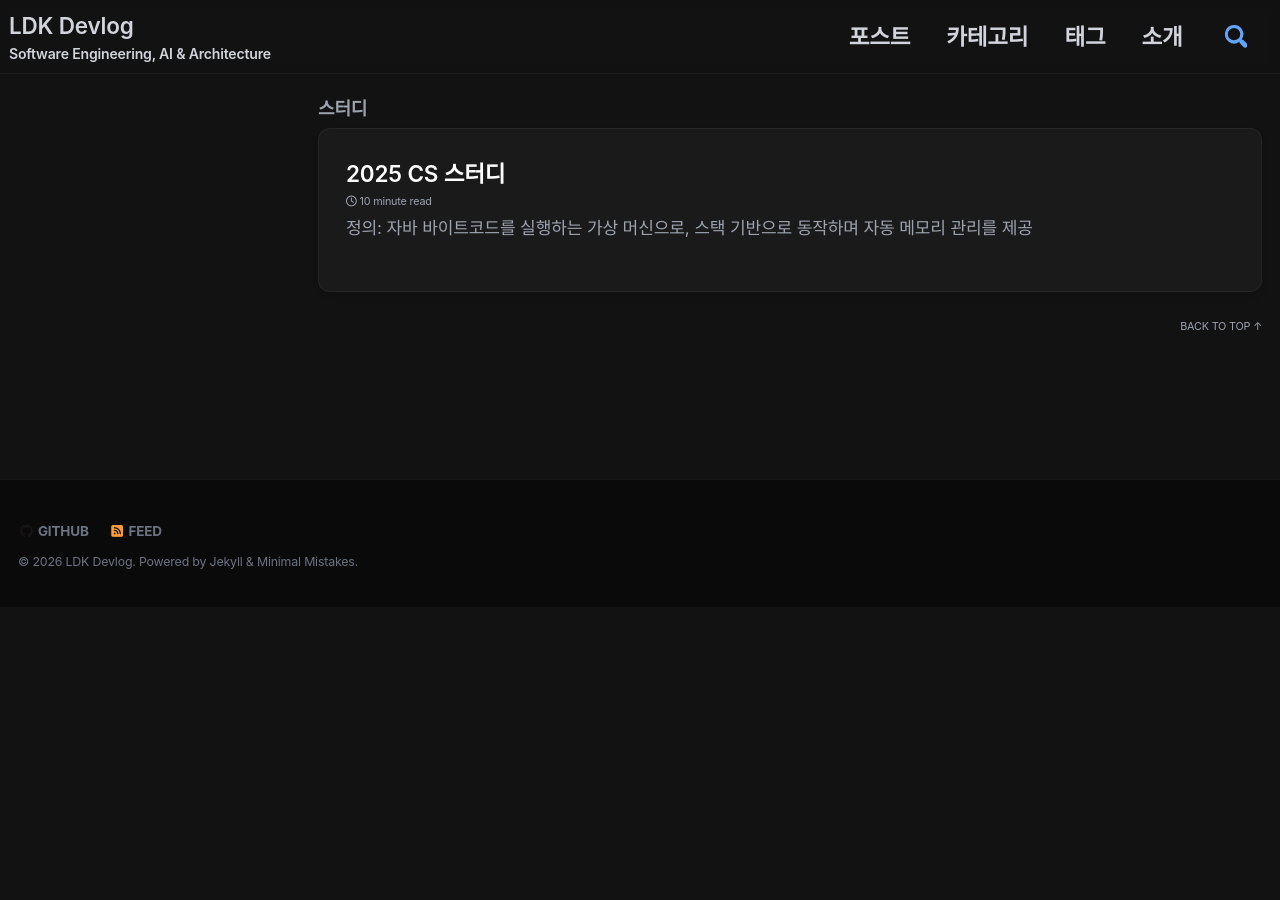
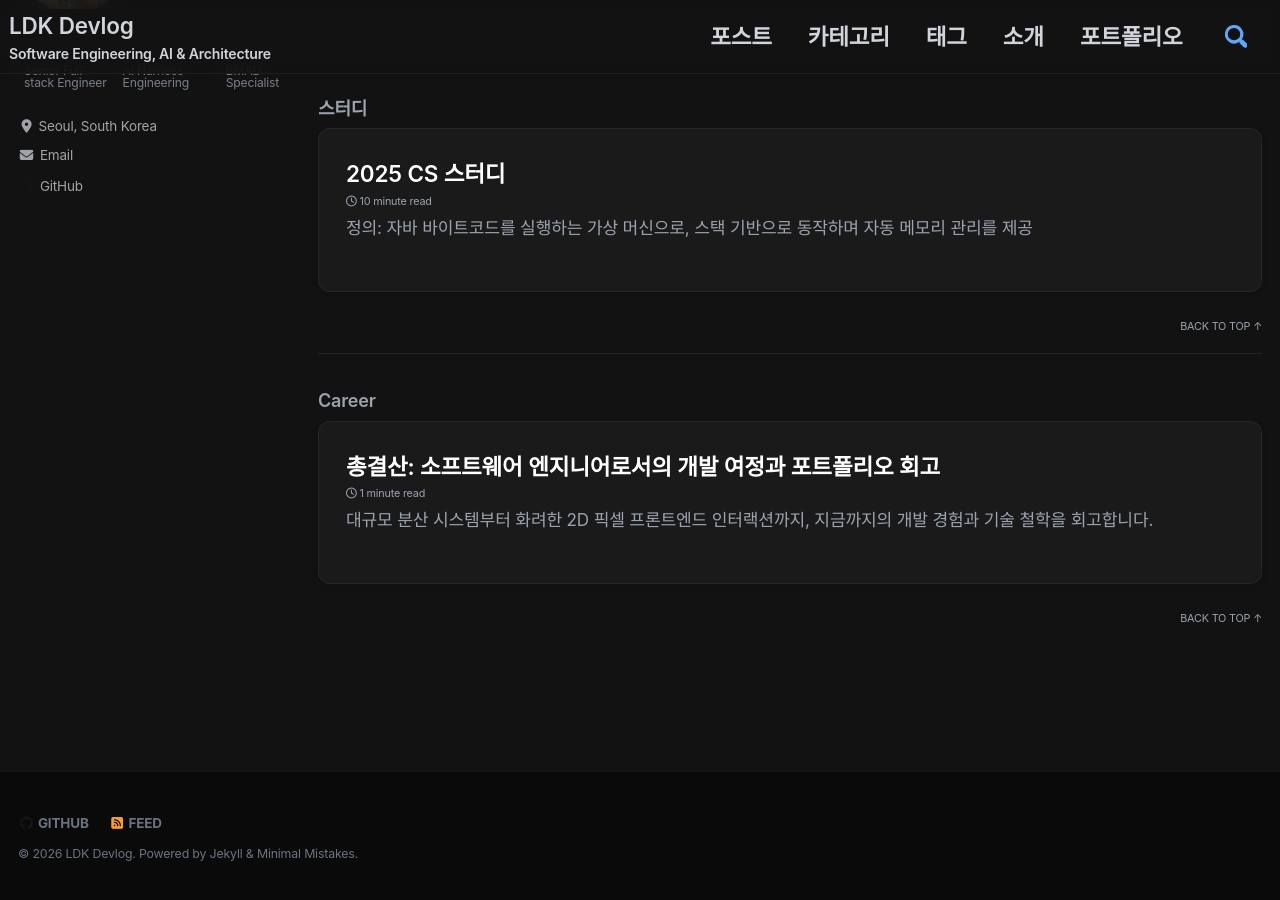
Before and after one commit to ldk-hub/ldk-hub.github.io, a Jekyll site: the page built from _pages/categories.md, in a window 1280 px wide and 900 px high, scrolled down 9282 px. Built offline with Jekyll 4.4.1, drawn with Linux system fonts in a browser that asks for light colours; cached includes are drawn as plain includes; nearby versions of some CDN libraries; some web fonts are replaced; a script that is not in the unit is left out; comment, search, counter and statistics services are not loaded; before the commit the page ends 9889 px from its top, so only the background shows below that; part of the change alters nothing that is shown.

Commit message:
feat: 포트폴리오 웹페이지 및 총결산 블로그 포스트 추가

```diff
--- a/_data/navigation.yml
+++ b/_data/navigation.yml
@@ -7,3 +7,5 @@ main:
     url: "/tags/"
   - title: "소개"
     url: "/about/"
+  - title: "포트폴리오"
+    url: "/portfolio/"
--- /dev/null
+++ b/_pages/portfolio.md
@@ -0,0 +1,81 @@
+---
+title: "Portfolio"
+permalink: /portfolio/
+layout: single
+author_profile: true
+classes: wide
+---
+
+## 👋 소개 (About Me)
+안녕하세요. **소프트웨어의 아키텍처와 사용자 경험(UX)을 깊이 고민하는 Full-stack 엔지니어 이동옥(Dongok Lee)**입니다.
+
+클라우드 기반의 대규모 분산 시스템(MSA)부터 프론트엔드의 화려한 인터랙션까지, 데이터가 흐르는 전체 라이프사이클을 설계하고 구현하는 것을 즐깁니다. 단순한 기능 구현을 넘어, 안정성과 효율성 그리고 개발 생산성을 극대화하기 위한 방법론 연구에 관심이 많습니다.
+
+---
+
+## 🛠️ 기술 스택 (Tech Stack)
+
+### Backend & Architecture
+- **Language**: Java 17+, Python, TypeScript
+- **Frameworks**: Spring Boot 3.x, JPA/Hibernate, FastAPI, Node.js
+- **Architecture**: MSA (Microservices Architecture), Domain-Driven Design (DDD), Event-Driven Architecture (Kafka)
+- **Database**: PostgreSQL (pgvector), MySQL, Redis
+
+### Frontend
+- **Frameworks**: React 18, Vue 3, Nuxt, Flutter
+- **State Management**: Zustand, Pinia, React Query
+- **Styling / UI**: Tailwind CSS, Konva.js (Canvas API)
+
+### DevOps & Infrastructure
+- **Cloud & Container**: Docker, Kubernetes, AWS, Google Cloud Run
+- **CI/CD**: Jenkins, GitHub Actions
+
+---
+
+## 🚀 주요 프로젝트 (Projects)
+
+### 1. AI 기반 가상 오피스 모니터링 시스템 (2D Pixel RPG Style)
+> 정적인 로그 대시보드를 탈피하여, AI 에이전트의 상태를 실시간 16-bit 픽셀 가상 오피스로 시각화한 모니터링 시스템
+
+- **사용 기술**: React, Zustand, Konva.js, Tailwind CSS, TypeScript
+- **핵심 역할 및 성과**:
+  - `Konva.js` 기반의 60FPS 2.5D Y-Sorting 알고리즘 구현으로 자연스러운 입체 오피스 공간 렌더링.
+  - FSM(Finite State Machine) 설계 기반의 자율 에이전트 애니메이션(Idle, Walking, Working) 및 서버 상태 실시간 동기화.
+  - 개발 생산성을 극대화하는 자체 방법론을 활용하여 신속한 프로토타이핑 및 아키텍처 안정화.
+
+### 2. MSA (Microservices Architecture) 전환 및 최적화
+> 모놀리식 시스템의 한계를 극복하기 위한 대용량 트래픽 대응 마이크로서비스 전환 프로젝트
+
+- **사용 기술**: Spring Boot, Spring Cloud Config, Apache Kafka, Kubernetes
+- **핵심 역할 및 성과**:
+  - `Spring Cloud Config`를 활용한 중앙 집중형 환경 설정 서버 구축.
+  - `Kafka` 기반의 이벤트 스트리밍으로 서비스 간 결합도(Coupling)를 낮추고 데이터 최종 일관성(Eventual Consistency) 확보.
+  - 대용량 트래픽 상황에서의 병목 현상 제거 및 컨테이너 오케스트레이션(K8s) 적용.
+
+### 3. 고성능 API 서버 및 OAuth 2.0 보안 인증 시스템
+> 엔터프라이즈급 보안이 적용된 확장 가능한 RESTful API 서버 설계
+
+- **사용 기술**: Spring Boot, OAuth2, JPA/Hibernate, Redis
+- **핵심 역할 및 성과**:
+  - `OAuth 2.0` 및 JWT 토큰 기반의 무상태(Stateless) 글로벌 인증 아키텍처 구현.
+  - `JPA N+1` 문제 해결 및 Fetch Join, Batch Size 조정으로 조회 쿼리 성능 대폭 향상.
+  - Redis를 활용한 글로벌 세션 캐싱 및 실시간 동시성 제어 적용.
+
+---
+
+## 📚 철학과 방법론 (Philosophy)
+
+1. **테스트 주도 개발 (TDD)**: 코드가 기대한 대로 동작함을 검증하는 것을 넘어, 아키텍처 설계의 나침반으로 TDD를 적극 활용합니다.
+2. **지속 가능한 아키텍처**: 언제든지 비즈니스 요구사항 변화에 대응할 수 있는 결합도 낮고 응집도 높은 설계를 지향합니다.
+3. **사용자 중심주의 (User-Centric)**: 백엔드 API 설계부터 프론트엔드의 마이크로 인터랙션까지, 결국 모든 기술은 사용자 경험을 극대화하기 위해 존재한다고 믿습니다.
+
+---
+
+## 📎 첨부 자료 (Attachments)
+더 자세한 이력과 프로젝트 스토리는 아래 로컬 문서를 참조해 주시기 바랍니다.
+
+- [📄 다운로드: 이력서_이동옥.pdf](/assets/docs/resume.pdf) *(업데이트 예정)*
+- [📄 다운로드: 포트폴리오-개인프로젝트.pdf](/assets/docs/portfolio.pdf) *(업데이트 예정)*
+
+---
+*If you have any questions, feel free to reach out via GitHub or Email.*
--- /dev/null
+++ b/_posts/2026-05-10-tech-journey-and-portfolio.md
@@ -0,0 +1,67 @@
+---
+title: "총결산: 소프트웨어 엔지니어로서의 개발 여정과 포트폴리오 회고"
+excerpt: "대규모 분산 시스템부터 화려한 2D 픽셀 프론트엔드 인터랙션까지, 지금까지의 개발 경험과 기술 철학을 회고합니다."
+date: 2026-05-10 16:00:00 +0900
+categories:
+  - Career
+tags:
+  - Portfolio
+  - Retrospective
+  - MSA
+  - Spring Boot
+  - React
+---
+
+안녕하세요. 백엔드 시스템 설계부터 프론트엔드 사용자 경험까지, 전체 라이프사이클을 고민하는 풀스택 엔지니어 이동옥입니다.
+
+개발 블로그를 운영하고 수많은 개인/실무 프로젝트를 진행해 오면서, 제 스스로 어떤 길을 걸어왔고 어떤 기술적 철학을 가지게 되었는지 한 번쯤 총결산이 필요하다고 느꼈습니다. 이 글은 제 **과거의 개발 여정에 대한 회고록이자, 기업 제출용 포트폴리오의 요약본**입니다.
+
+## 💡 개발 철학 (My Philosophy)
+
+소프트웨어 개발에 있어 제가 가장 중요하게 생각하는 세 가지 원칙은 다음과 같습니다.
+
+1. **테스트 주도 개발 (TDD)과 클린 코드**
+   기능을 빨리 만들어 내는 것보다, '견고하게' 만드는 것을 선호합니다. TDD는 단순히 버그를 줄이는 도구가 아니라, 응집도가 높고 결합도가 낮은 아키텍처를 강제하는 가장 훌륭한 나침반이라고 생각합니다.
+2. **트래픽을 버티는 지속 가능한 아키텍처 (MSA & DDD)**
+   초기 모놀리식 구조가 가지는 생산성의 장점을 이해하지만, 비즈니스가 성장함에 따라 겪게 되는 병목 현상을 `Spring Cloud`, `Kafka`, `Kubernetes`를 활용한 MSA 환경으로 풀어내는 것에 큰 흥미를 느낍니다.
+3. **사용자 경험(UX) 극대화**
+   백엔드 개발자의 역할이 단순히 API를 내려주는 데서 끝난다고 생각하지 않습니다. 최종 사용자에게 어떻게 렌더링될지, 프론트엔드의 성능 부하는 어떻게 줄일지(예: 캐싱, 최적화된 쿼리) 고민하는 것이 진정한 엔지니어의 자세라고 믿습니다.
+
+---
+
+## 🚀 대표 프로젝트 하이라이트
+
+그동안 진행했던 수많은 프로젝트 중, 기술적으로 가장 깊게 고민했던 핵심 프로젝트들을 소개합니다.
+
+### 1. AI 가상 오피스 모니터링 시스템 (2D Pixel RPG)
+*단순한 텍스트 기반 대시보드를 넘어선 혁신적인 모니터링 뷰어*
+
+- **스택**: React, Zustand, Konva.js, Tailwind CSS, TypeScript
+- **핵심 경험**:
+  - HTML DOM이 아닌 `Canvas API(Konva.js)`를 사용하여 **60FPS의 부드러운 렌더링 최적화** 달성.
+  - 16-bit 픽셀 아트와 Y-Sorting(깊이 정렬) 알고리즘을 직접 구현하여, 에이전트들이 겹칠 때의 시각적 오류(Depth issue) 완벽 해결.
+  - FSM(유한 상태 기계) 아키텍처를 프론트엔드에 적용하여, 서버에서 푸시되는 AI 상태(Working, Idle)에 따라 자율적으로 애니메이션이 전환되도록 설계.
+
+### 2. 대용량 트래픽 대응을 위한 MSA 전환
+*모놀리식의 한계를 부수고 서비스 안정성을 높이다*
+
+- **스택**: Spring Boot, Spring Cloud Config, Kafka, Docker
+- **핵심 경험**:
+  - `Kafka` 기반의 비동기 메시징 시스템을 도입하여 서비스 간 강결합을 끊고 트랜잭션 장애 격리(Isolation) 실현.
+  - 마이크로서비스들의 환경설정을 `Spring Cloud Config`로 중앙 통제하여 배포 파이프라인의 효율성 극대화.
+
+### 3. 고성능 보안 API 서버 아키텍처
+*인증, 인가, 그리고 데이터베이스 성능 튜닝의 정석*
+
+- **스택**: Spring Boot, Spring Security (OAuth2), JPA(Hibernate), Redis
+- **핵심 경험**:
+  - JWT 기반의 글로벌 Stateless 인증/인가 아키텍처 구현.
+  - ORM 환경에서 가장 흔히 발생하는 `N+1` 문제를 `Fetch Join`과 `BatchSize` 전략으로 해결하여 쿼리 실행 횟수 80% 이상 단축.
+  - `Redis` 인메모리 캐싱을 통한 읽기 부하 감소 및 글로벌 세션 공유 처리.
+
+---
+
+## 🎯 앞으로의 목표
+기본기를 잃지 않으면서도, AI 트렌드와 새로운 기술(pgvector, WebGL 등)을 빠르게 흡수하여 프로덕트에 접목할 수 있는 **'유연하지만 단단한' 엔지니어**가 되는 것이 목표입니다.
+
+제 더 자세한 이력과 프로젝트 문서는 [상단 Portfolio 메뉴](/portfolio/)에서 확인하실 수 있습니다. 긴 글 읽어주셔서 감사합니다.
```
